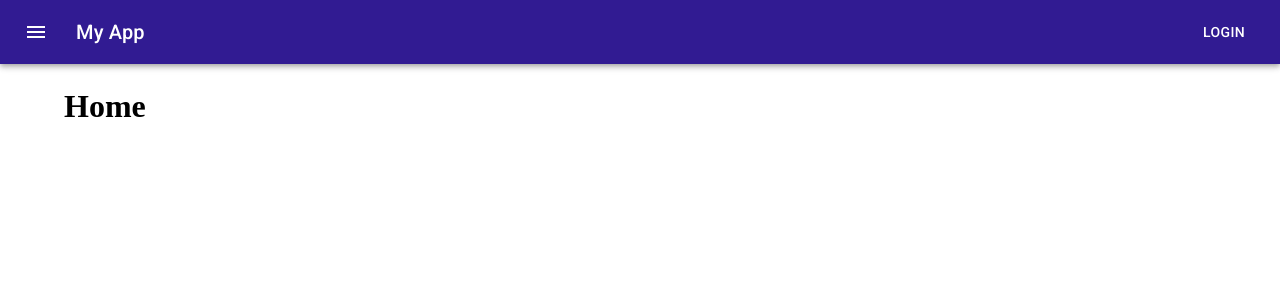
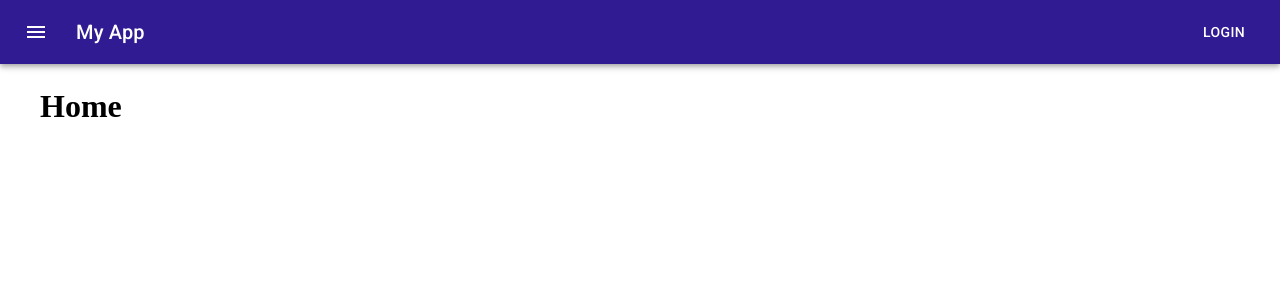
Before and after one commit to Ezequieloliveiras/myapp, a React (Create React App) app: page / in a window 1280 px wide. Shown: the top 300 px of the page. Built offline with nearby package versions, Linux system fonts and the light colour scheme.

Commit message:
adicionando key a cada elemento id

```diff
--- a/src/pages/Customers.js
+++ b/src/pages/Customers.js
@@ -4,6 +4,7 @@ import Grid from '@mui/material/Grid'
 
 
 import CustomerCard from '../components/CustomerCard'
+
 
 const Customers = () => {
 
@@ -25,7 +26,7 @@ const Customers = () => {
             <Grid container>
                 {
                     customers.map(item => (
-                        <Grid item xs={12} md={4}>
+                        <Grid item xs={12} md={4} sx={{padding: 5}} key={item.id}>
                             <CustomerCard
                                 name={item.first_name}
                                 lastname={item.last_name}
--- a/src/template/Default.js
+++ b/src/template/Default.js
@@ -15,7 +15,7 @@ const Default = ({ children }) => {
     return (
         <>
             <Header />
-            <StyledContainer >
+            <StyledContainer style={{paddingLeft:"0px",paddingRight:"0px"}}>
                 {children}
             </StyledContainer>
         </>
```
